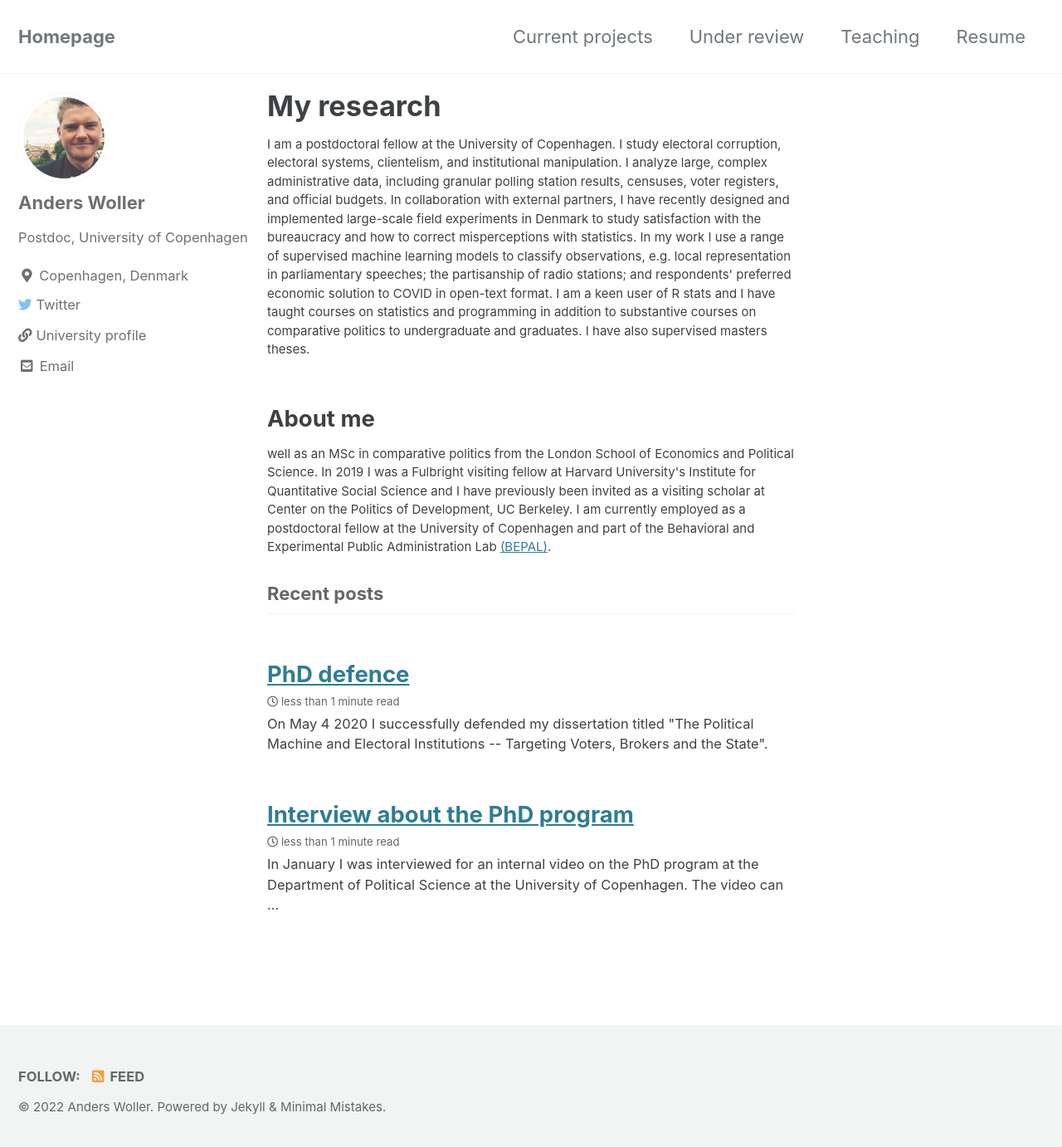
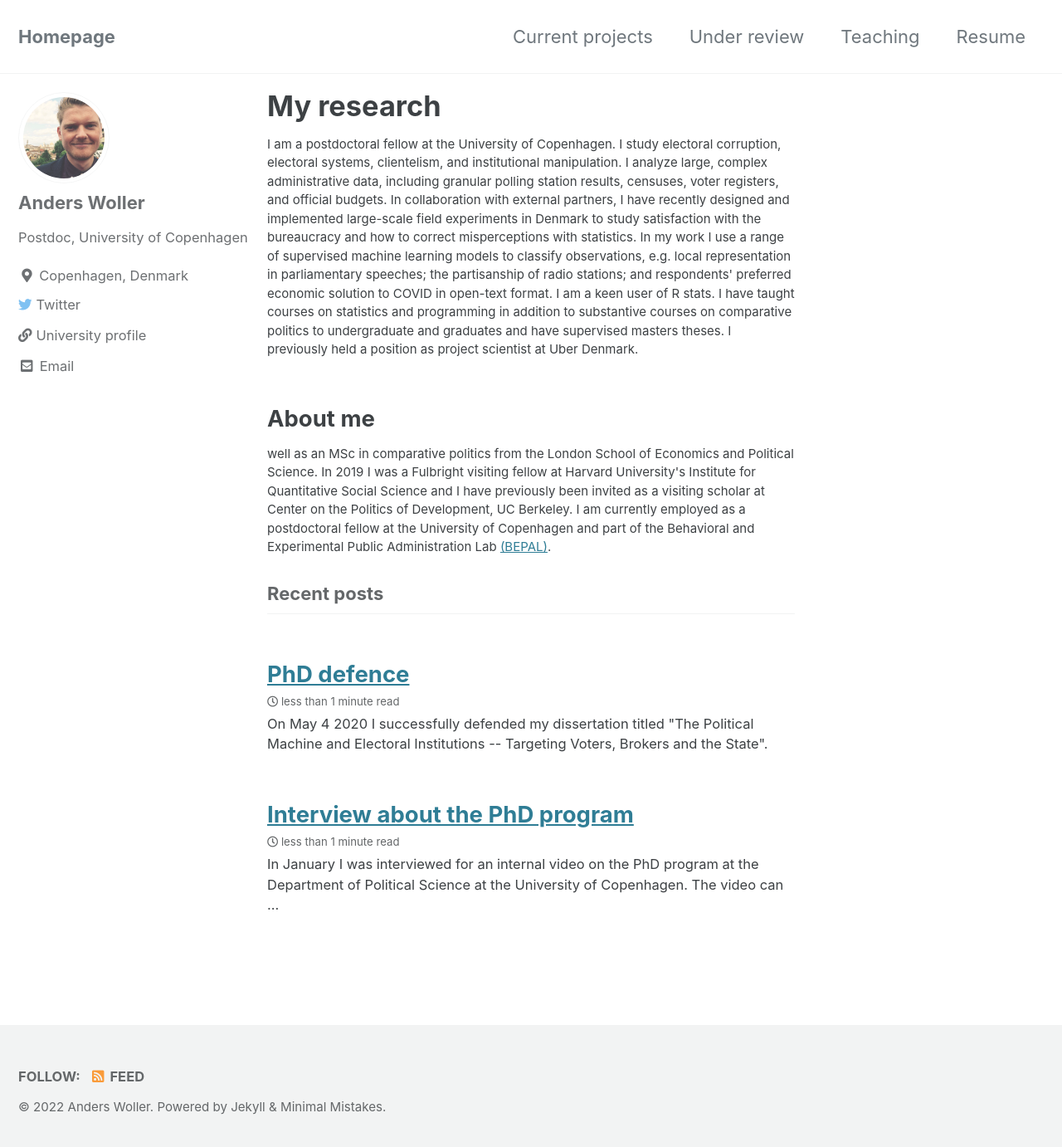
Before and after one commit to AndersWoller/AndersWoller.github.io, a Jekyll site: the page built from index.html, in a window 1280 px wide and 1389 px high. Shown: the top 1382 px of the window at 83% size. Built offline with Jekyll 4.4.1, drawn with Linux system fonts in a browser that asks for light colours; cached includes are drawn as plain includes; the list of posts is cut into pages by our own code.

Commit message:
Update index.html

```diff
--- a/index.html
+++ b/index.html
@@ -11,8 +11,8 @@ recently designed and implemented large-scale field experiments in Denmark to st
 misperceptions with statistics. In my work I use a range of supervised machine learning models to classify observations, e.g. local representation
 in parliamentary speeches; the partisanship of radio stations; and respondents' preferred economic solution to COVID in open-text format.
 
-I am a keen user of R stats and I have taught courses on statistics and programming in addition to substantive courses on comparative politics
-to undergraduate and graduates. I have also supervised masters theses.
+I am a keen user of R stats. I have taught courses on statistics and programming in addition to substantive courses on comparative politics
+to undergraduate and graduates and have supervised masters theses. I previously held a position as project scientist at Uber Denmark.
 
 
 <h2> About me </h2>
```
